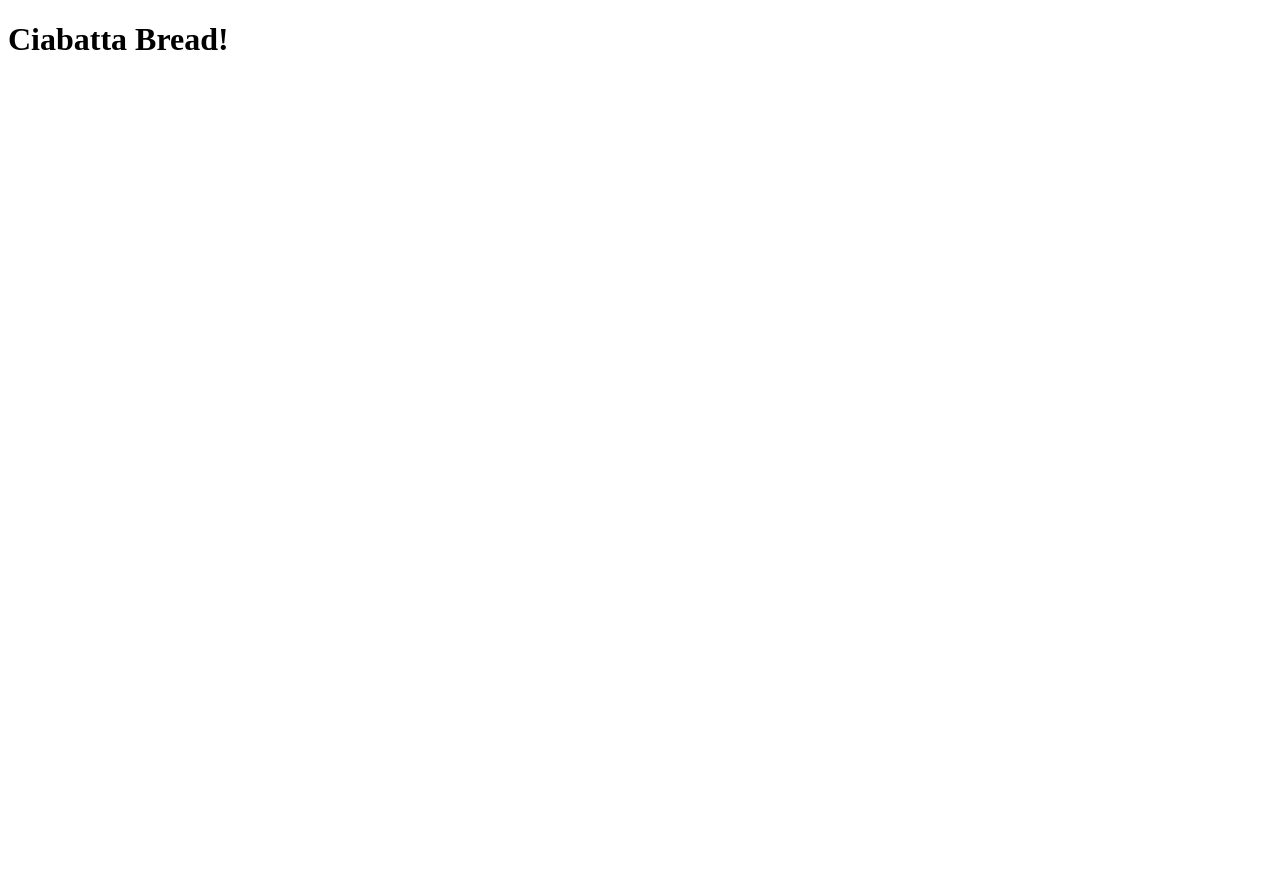
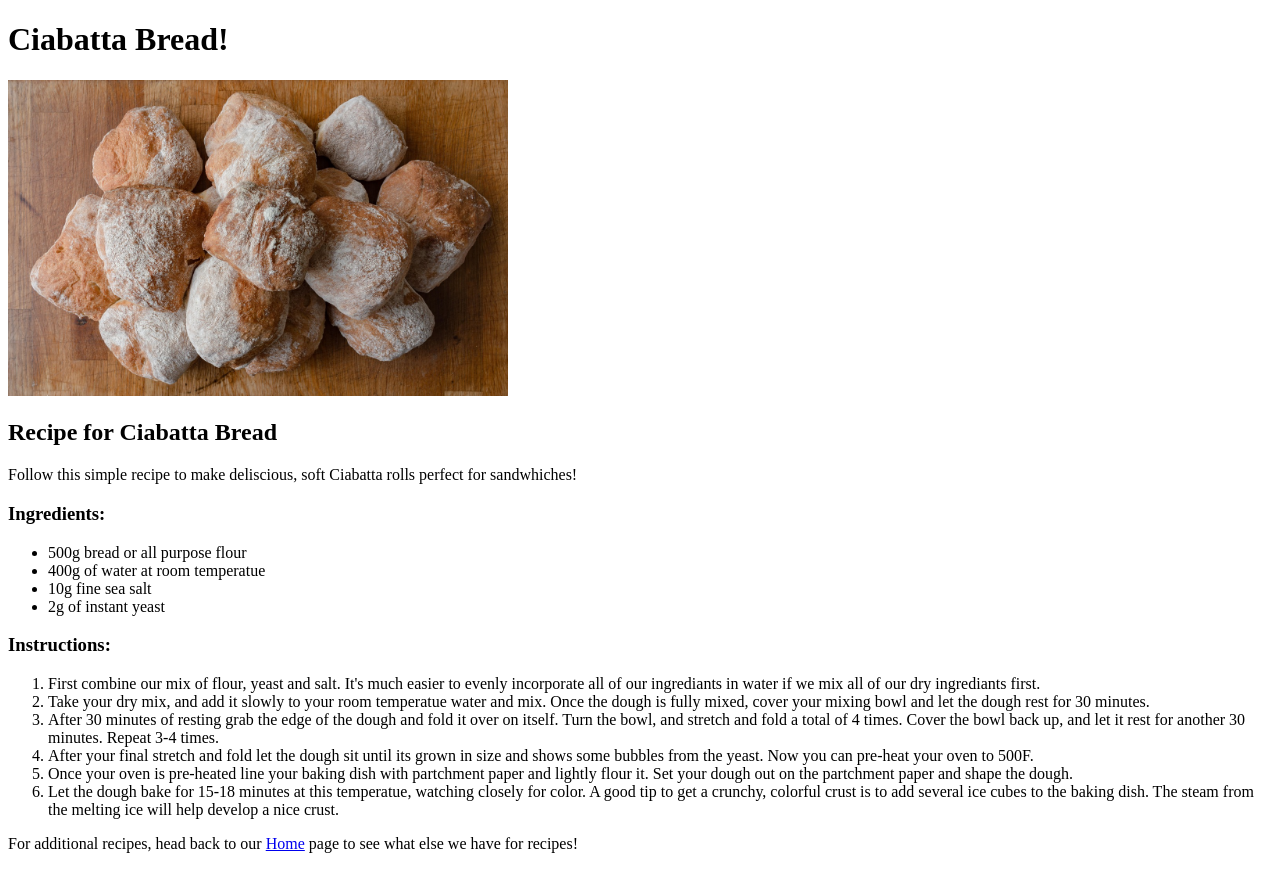
Before and after one commit to jay24adames/odin-recipes, a plain HTML site: page recipes/ciabatta.html in a window 1280 px wide. Before the commit the page ends 800 px from the top, so only its background shows below. Drawn offline with Linux system fonts and the light colour scheme.

Commit message:
Adding the code for the Ciabatta html recipe

```diff
--- a/recipes/ciabatta.html
+++ b/recipes/ciabatta.html
@@ -7,5 +7,29 @@
 </head>
 <body>
     <h1>Ciabatta Bread!</h1>
+    <img src="../images/ciabatta.jpg" alt="Ciabatta Bread" width="500">
+    <h2>Recipe for Ciabatta Bread</h2>
+    <p>Follow this simple recipe to make deliscious, soft Ciabatta rolls perfect for sandwhiches!</p>
+
+    <h3>Ingredients:</h3>
+    <ul>
+        <li>500g bread or all purpose flour</li>
+        <li>400g of water at room temperatue</li>
+        <li>10g fine sea salt</li>
+        <li>2g of instant yeast</li>
+    </ul>
+
+    <h3>Instructions:</h3>
+    <ol>
+        <li>First combine our mix of flour, yeast and salt. It's much easier to evenly incorporate all of our ingrediants in water if we mix all of our dry ingrediants first.</li>
+        <li>Take your dry mix, and add it slowly to your room temperatue water and mix. Once the dough is fully mixed, cover your mixing bowl and let the dough rest for 30 minutes.</li>
+        <li>After 30 minutes of resting grab the edge of the dough and fold it over on itself. Turn the bowl, and stretch and fold a total of 4 times. Cover the bowl back up, and let it rest for another 30 minutes. Repeat 3-4 times.</li>
+        <li>After your final stretch and fold let the dough sit until its grown in size and shows some bubbles from the yeast. Now you can pre-heat your oven to 500F.</li>
+        <li>Once your oven is pre-heated line your baking dish with partchment paper and lightly flour it. Set your dough out on the partchment paper and shape the dough.</li>
+        <li>Let the dough bake for 15-18 minutes at this temperatue, watching closely for color. A good tip to get a crunchy, colorful crust is to add several ice cubes to the baking dish. The steam from the melting ice will help develop a nice crust.</li>
+    </ol>
+
+    <p>For additional recipes, head back to our <a href="../index.html">Home</a> page to see what else we have for recipes!</p>
+
 </body>
 </html>
```
